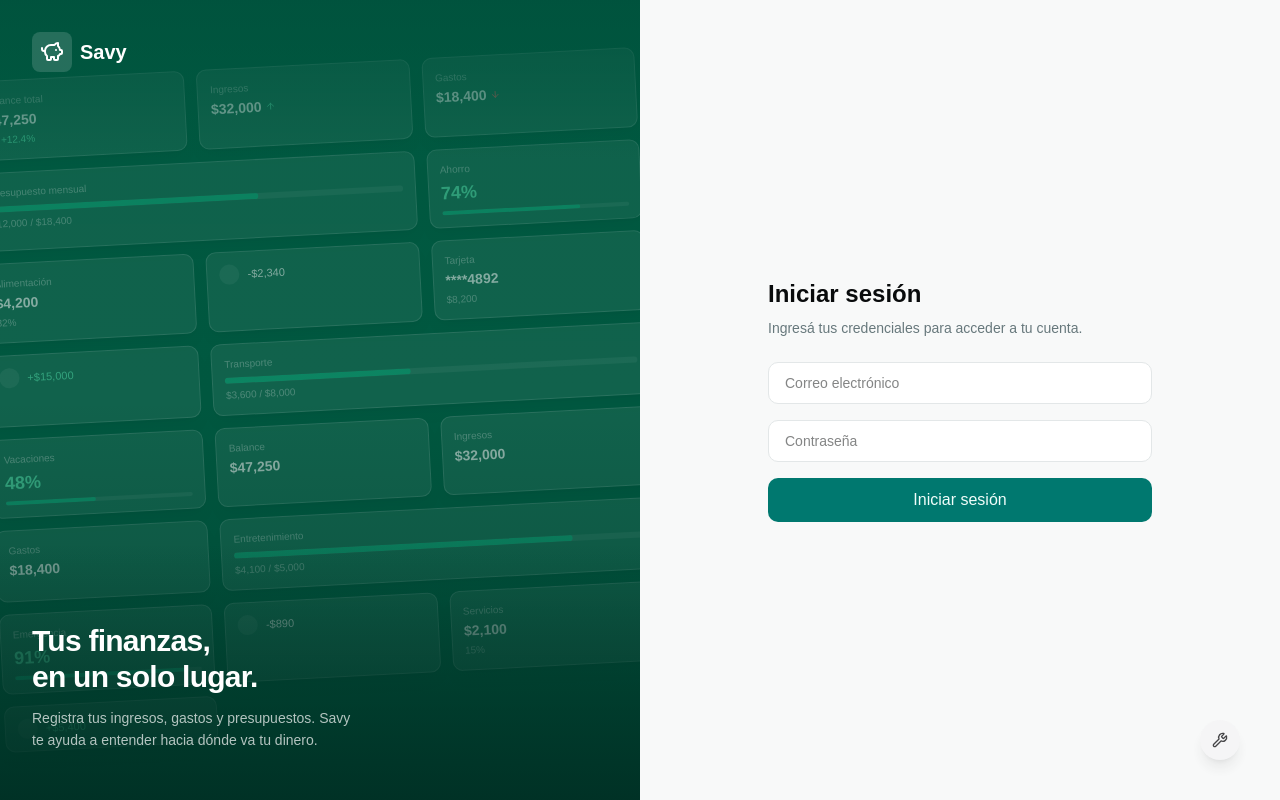
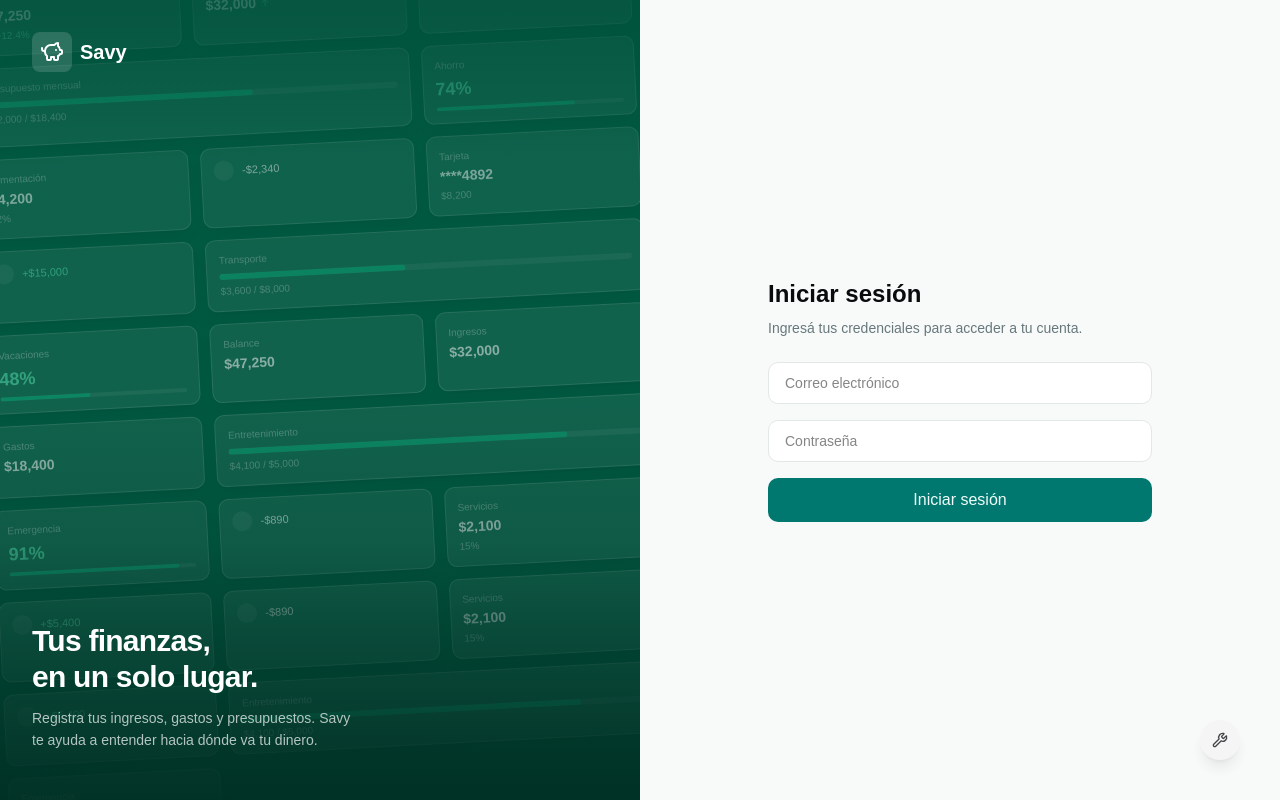
Before and after one commit to Ianbleake/savy-web, a React (Vite) app: page /auth/login in a window 1280 px wide. Built offline with nearby package versions, Linux system fonts and the light colour scheme.

Commit message:
wip: auth branding

```diff
--- a/src/components/design-system/patterns/layouts/auth-layout/components/auth-branding/Components/ui-pattern/index.tsx
+++ b/src/components/design-system/patterns/layouts/auth-layout/components/auth-branding/Components/ui-pattern/index.tsx
@@ -6,7 +6,7 @@ const card = "rounded-lg border border-white/20 bg-white/[0.12] p-3 shadow-lg sh
 export const UIPattern = (): React.ReactElement => {
 	return (
 		<div className="absolute inset-0 bg-emerald-800">
-			<div className="absolute -inset-3 flex items-center justify-center">
+			<div className="absolute -inset-x-3 -inset-y-20 flex items-center justify-center">
 				<div className="grid w-185 -rotate-3 grid-cols-3 gap-3">
 					{/* Balance */}
 					<div className={card}>
@@ -156,6 +156,45 @@ export const UIPattern = (): React.ReactElement => {
 							<p className="text-[11px] text-emerald-300">+$5,400</p>
 						</div>
 					</div>
+
+					{/* More transactions */}
+					<div className={card}>
+						<div className="flex items-center gap-2">
+							<div className="size-5 rounded-full bg-white/10" />
+							<p className="text-[11px] text-white">-$890</p>
+						</div>
+					</div>
+
+					<div className={card}>
+						<p className="text-[10px] text-white/50">Servicios</p>
+						<p className="mt-0.5 text-sm font-semibold text-white">$2,100</p>
+						<p className="mt-0.5 text-[10px] text-white/50">15%</p>
+					</div>
+
+					<div className={card}>
+						<div className="flex items-center gap-2">
+							<div className="size-5 rounded-full bg-white/10" />
+							<p className="text-[11px] text-emerald-300">+$5,400</p>
+						</div>
+					</div>
+
+					{/* Entertainment budget */}
+					<div className={`${card} col-span-2`}>
+						<p className="text-[10px] text-white/50">Entretenimiento</p>
+						<div className="mt-1.5 h-1.5 w-full overflow-hidden rounded-full bg-white/10">
+							<div className="h-full w-[82%] rounded-full bg-emerald-400/60" />
+						</div>
+						<p className="mt-1 text-[10px] text-white/50">$4,100 / $5,000</p>
+					</div>
+
+					{/* Emergency fund */}
+					<div className={card}>
+						<p className="text-[10px] text-white/50">Emergencia</p>
+						<p className="mt-0.5 text-lg font-bold text-emerald-300">91%</p>
+						<div className="mt-1 h-1 w-full overflow-hidden rounded-full bg-white/10">
+							<div className="h-full w-[91%] rounded-full bg-emerald-400/60" />
+						</div>
+					</div>
 				</div>
 			</div>
 		</div>
```
